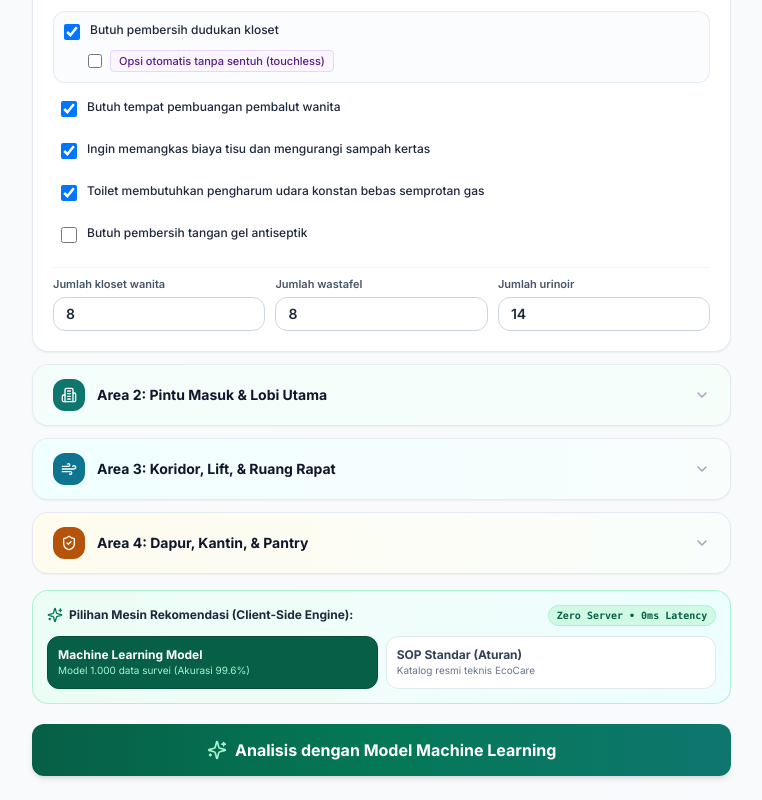
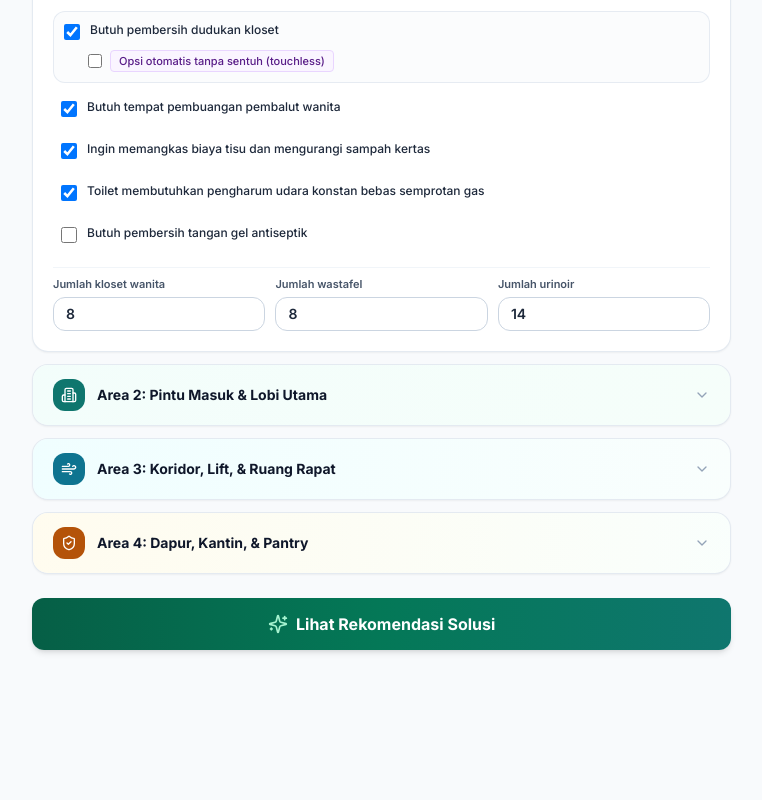
Before and after one commit to Muhammadirfankarim/ecocare-field-assistant, a Next.js app: page / in a window 1280 px wide. Shown: the part 1077-1877 px from the top of the page, without its empty margins (0-762 px from the left). After the commit the page ends 1751 px from the top, so only its background shows below. Built offline with nearby package versions, Linux system fonts and the light colour scheme.

Commit message:
refactor: remove engine selector and quotation modal button per user request

```diff
--- a/src/app/page.tsx
+++ b/src/app/page.tsx
@@ -1645,72 +1645,14 @@ _Dianalisis menggunakan sistem rekomendasi cerdas Hycare_`;
                   </div>
                 </div>
 
-                {/* PILIHAN METODE ANALISIS: MACHINE LEARNING (1.000 DATA) VS SOP STANDAR */}
-                <div className="bg-gradient-to-r from-emerald-50 via-teal-50 to-cyan-50 p-3.5 rounded-2xl border border-emerald-200/90 space-y-2.5">
-                  <div className="flex items-center justify-between">
-                    <span className="text-xs font-bold text-slate-800 flex items-center gap-1.5">
-                      <Sparkles className="h-4 w-4 text-emerald-700" />
-                      Pilihan Mesin Rekomendasi (Client-Side Engine):
-                    </span>
-                    <span className="text-[10px] font-mono px-2 py-0.5 rounded-full bg-emerald-100 text-emerald-800 font-bold border border-emerald-200">
-                      Zero Server • 0ms Latency
-                    </span>
-                  </div>
-                  <div className="grid grid-cols-2 gap-2">
-                    <button
-                      type="button"
-                      onClick={() => setEngineMode('ML_HISTORICAL')}
-                      className={`p-2.5 rounded-xl border text-left transition ${
-                        engineMode === 'ML_HISTORICAL'
-                          ? 'bg-emerald-800 text-white border-emerald-900 shadow-sm'
-                          : 'bg-white text-slate-700 border-slate-200 hover:bg-slate-50'
-                      }`}
-                    >
-                      <div className="text-xs font-bold flex items-center gap-1">
-                        <span>Machine Learning Model</span>
-                      </div>
-                      <div
-                        className={`text-[10px] ${
-                          engineMode === 'ML_HISTORICAL' ? 'text-emerald-200' : 'text-slate-500'
-                        }`}
-                      >
-                        Model 1.000 data survei (Akurasi 99.6%)
-                      </div>
-                    </button>
-
-                    <button
-                      type="button"
-                      onClick={() => setEngineMode('RULE_BASED')}
-                      className={`p-2.5 rounded-xl border text-left transition ${
-                        engineMode === 'RULE_BASED'
-                          ? 'bg-teal-800 text-white border-teal-900 shadow-sm'
-                          : 'bg-white text-slate-700 border-slate-200 hover:bg-slate-50'
-                      }`}
-                    >
-                      <div className="text-xs font-bold">SOP Standar (Aturan)</div>
-                      <div
-                        className={`text-[10px] ${
-                          engineMode === 'RULE_BASED' ? 'text-teal-200' : 'text-slate-500'
-                        }`}
-                      >
-                        Katalog resmi teknis EcoCare
-                      </div>
-                    </button>
-                  </div>
-                </div>
-
                 {/* TOMBOL UTAMA: LIHAT REKOMENDASI SOLUSI */}
-                <div className="pt-1">
+                <div className="pt-2">
                   <button
                     type="submit"
                     className="w-full bg-gradient-to-r from-emerald-800 via-emerald-700 to-teal-700 hover:from-emerald-900 hover:to-teal-800 text-white font-bold py-3.5 px-6 rounded-xl shadow-md hover:shadow-lg transition-all flex items-center justify-center gap-2 text-sm sm:text-base"
                   >
                     <Sparkles className="h-5 w-5 text-emerald-200" />
-                    <span>
-                      {engineMode === 'ML_HISTORICAL'
-                        ? 'Analisis dengan Model Machine Learning'
-                        : 'Lihat Rekomendasi Solusi Kebersihan'}
-                    </span>
+                    <span>Lihat Rekomendasi Solusi</span>
                   </button>
                 </div>
               </form>
@@ -1951,21 +1893,12 @@ _Dianalisis menggunakan sistem rekomendasi cerdas Hycare_`;
                       })}
                   </div>
 
-                  {/* DUA TOMBOL AKSI BAWAH */}
-                  <div className="space-y-2 pt-1">
-                    <button
-                      type="button"
-                      onClick={() => setIsQuotationModalOpen(true)}
-                      className="w-full bg-gradient-to-r from-emerald-800 to-teal-800 hover:from-emerald-900 hover:to-teal-900 text-white font-bold py-3 px-4 rounded-xl shadow-md hover:shadow-lg transition-all flex items-center justify-center gap-2 text-xs sm:text-sm"
-                    >
-                      <FileText className="h-4 w-4" />
-                      <span>Buat Ringkasan Penawaran (Quotation)</span>
-                    </button>
-
+                  {/* TOMBOL AKSI SIMPAN */}
+                  <div className="pt-2">
                     <button
                       type="button"
                       onClick={handleSaveDraft}
-                      className="w-full bg-white hover:bg-slate-50 text-slate-800 border border-slate-300 font-bold py-2.5 px-4 rounded-xl transition-all flex items-center justify-center gap-2 text-xs"
+                      className="w-full bg-white hover:bg-slate-50 text-slate-800 border border-slate-300 font-bold py-3 px-4 rounded-xl shadow-sm hover:shadow transition-all flex items-center justify-center gap-2 text-xs sm:text-sm"
                     >
                       <Save className="h-4 w-4 text-emerald-700" />
                       <span>Simpan Hasil Survei Ini</span>
```
